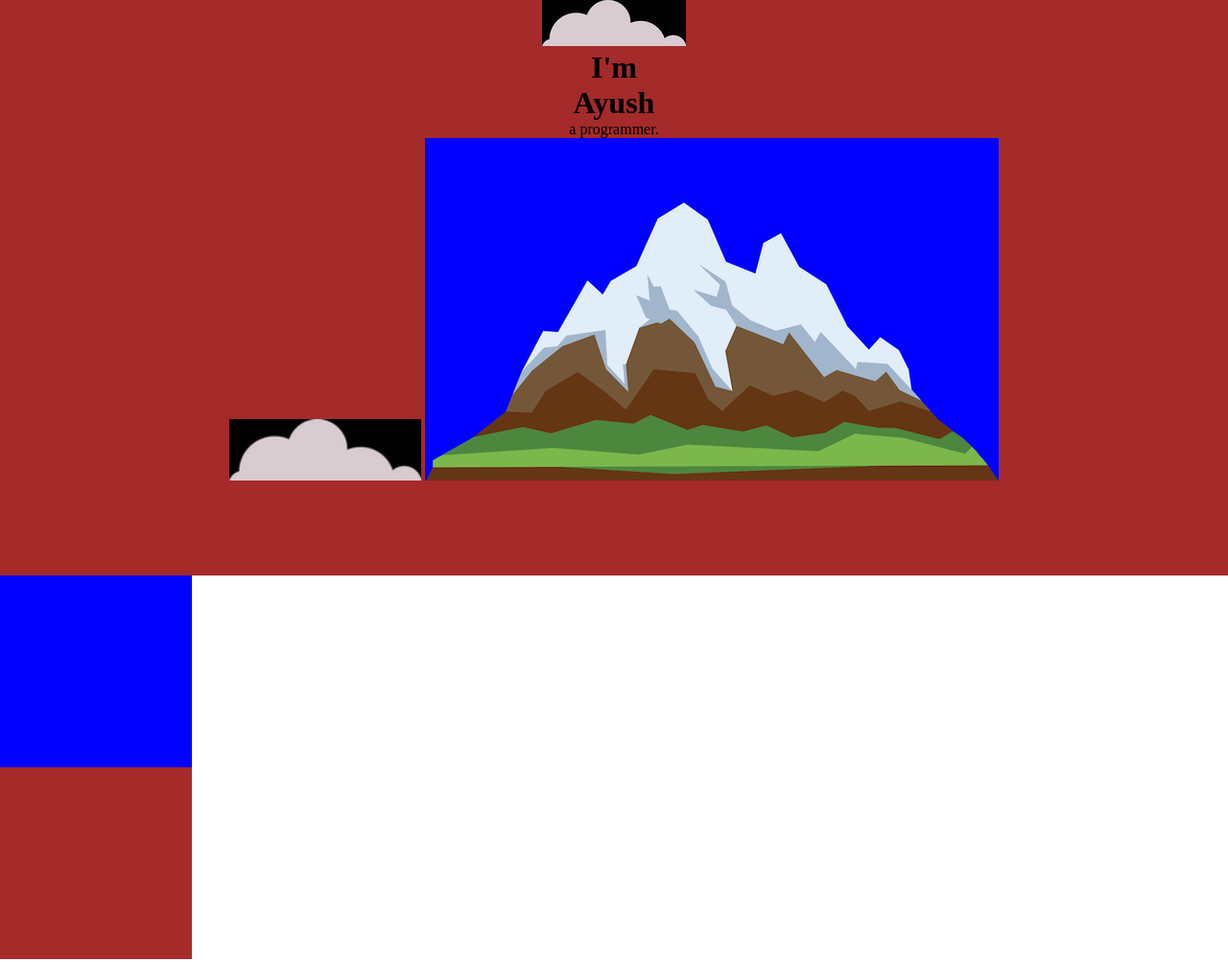
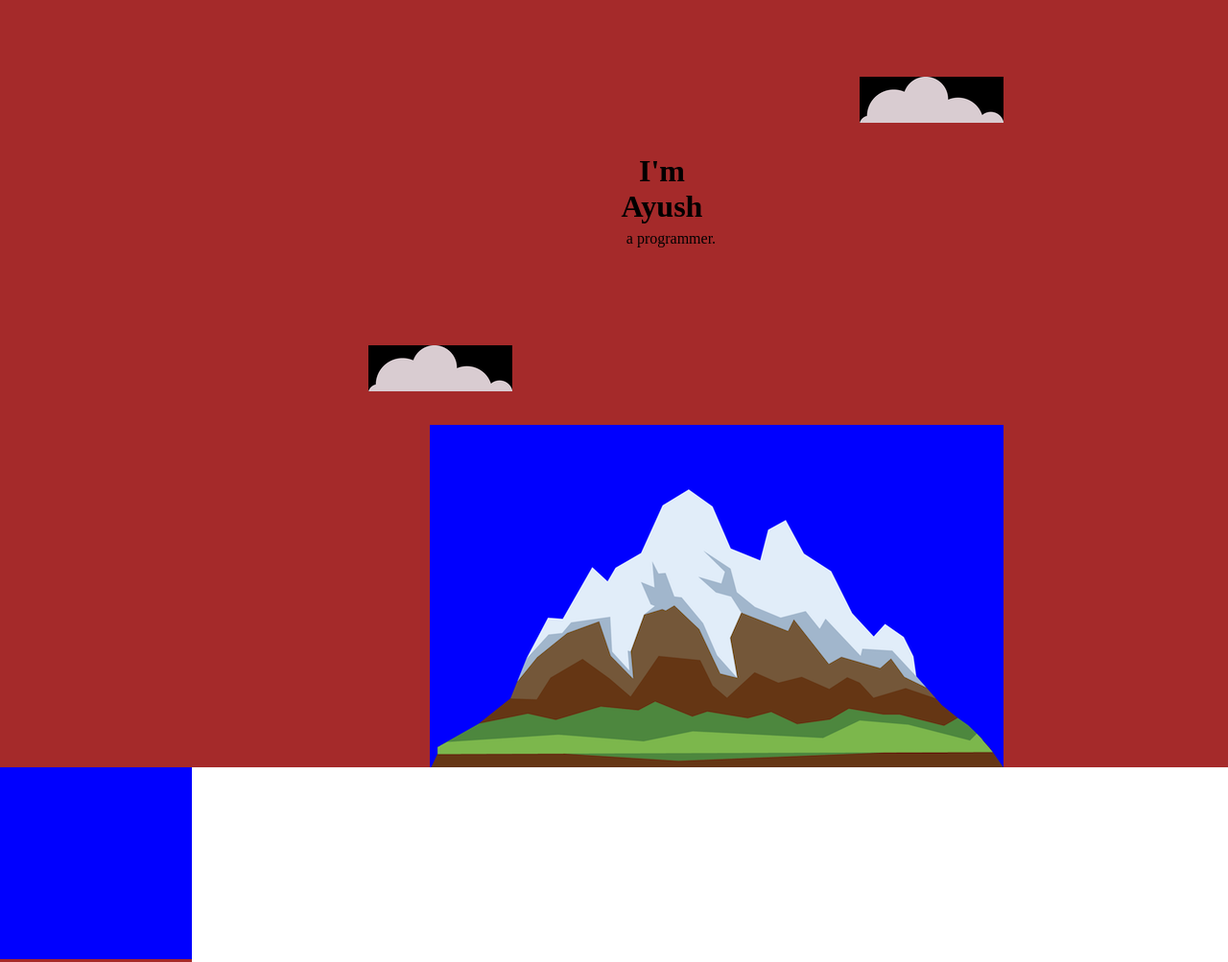
Before and after one commit to Ayush-kathayat/My-Site_1, a plain HTML site: page index.html in a window 1280 px wide. Shown: the top 1003 px of the page at 96% size. Drawn offline with Linux system fonts and the light colour scheme.

Commit message:
Update styles.css

```diff
--- a/css/styles.css
+++ b/css/styles.css
@@ -2,6 +2,7 @@ body
 {
     margin : 0;
     text-align: center;
+
 }
 
 .name
@@ -9,20 +10,28 @@ body
    margin : 0px;
    text-align: center;
    width: 100px;
-   margin : 0 auto
+   margin : 0 auto;
+   position : absolute;
+   top : 20%;
+   left : 50%;
 }
 
 p
 {
     text-align: center;
     margin : 0px;
+    position : absolute;
+    top : 30%;
+    left : 51%;
 
 }
+
 .top
 {
     background-color: brown;
     margin : 0px;
-    height : 600px;
+    height : 800px;
+    position: relative;
 }
 
 .middle
@@ -44,16 +53,26 @@ p
 .c1
 {
     background-color: black;
+    position: absolute;
+    left :70%;
+    top : 10%;
 
 }
 
 .c2
 {
     background-color: black;
-    width : 200px;
+    position: absolute;
+    top : 45%;
+    left :30%;
 }
 
 .mountain
 {
     background-color: blue;
+    position: absolute;
+    bottom : 0px;
+    left : 35%;
+
+
 }
```
